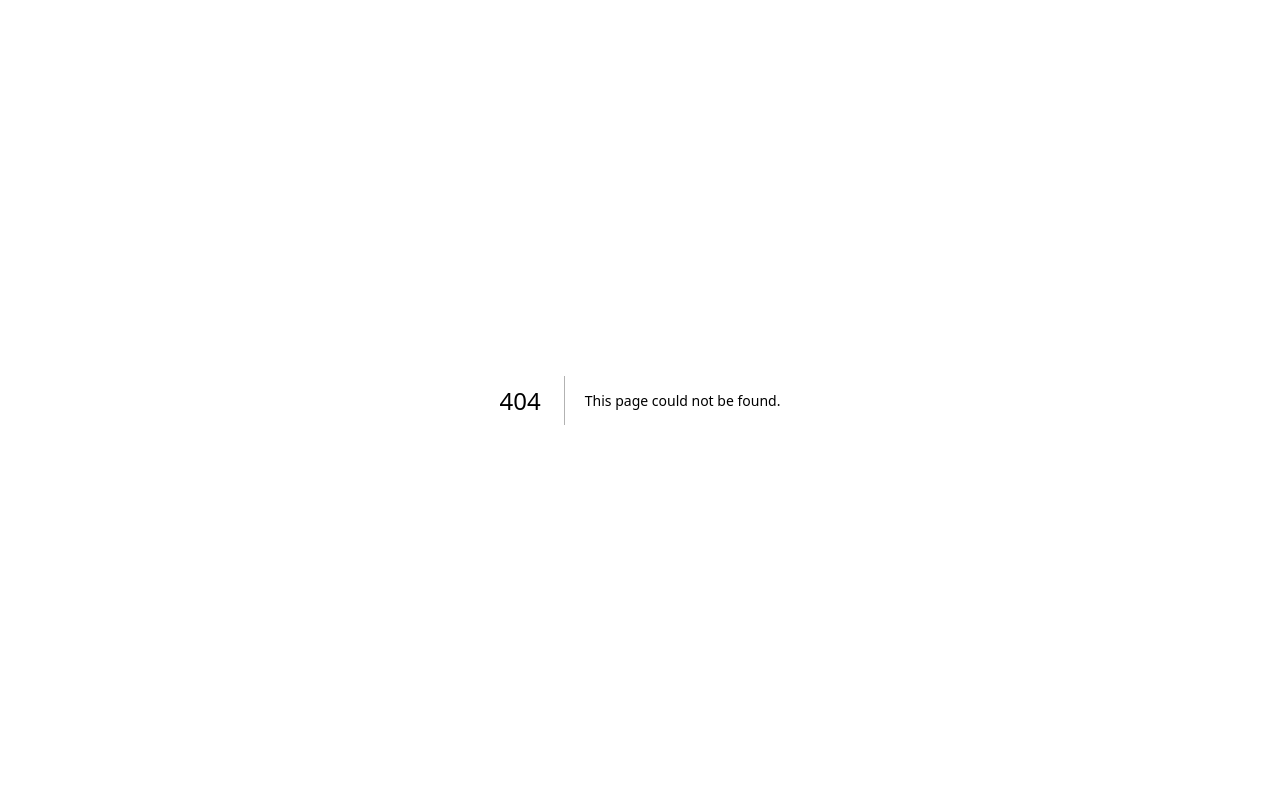
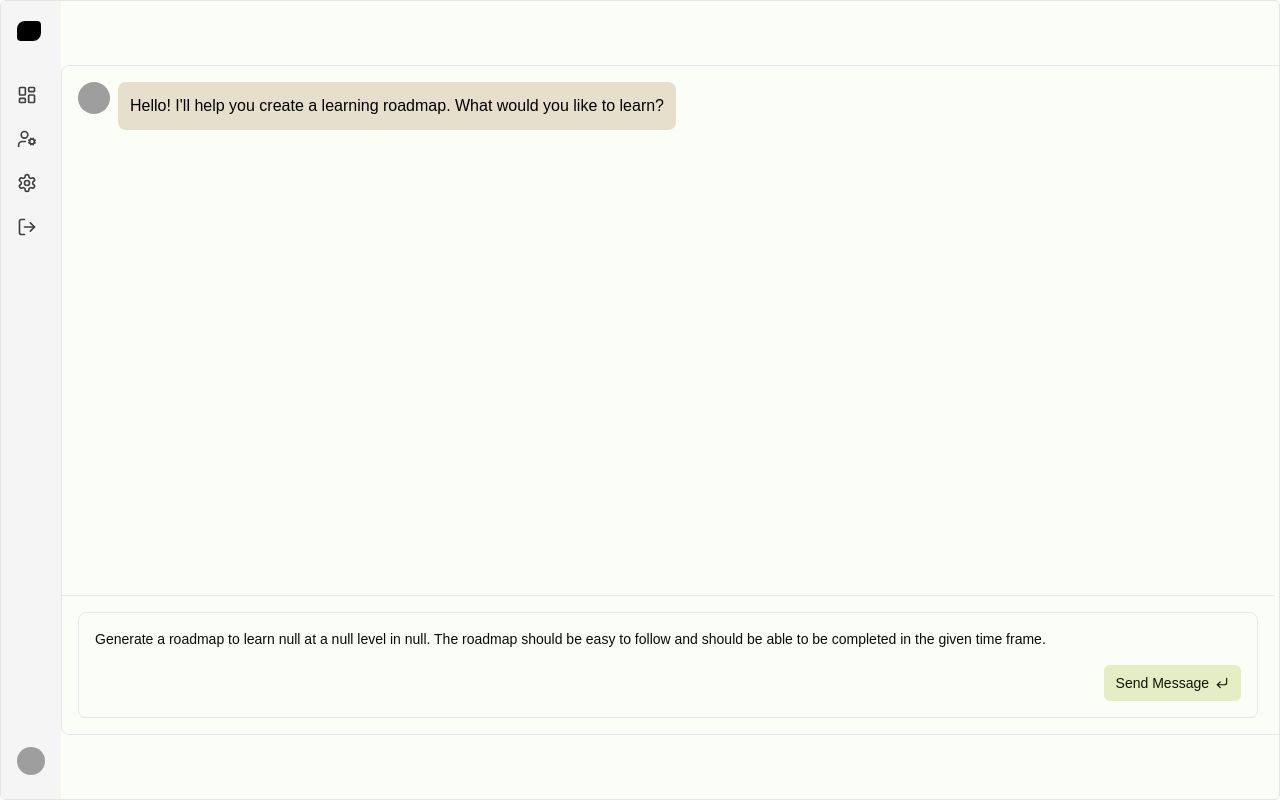
Before and after one commit to Syed-Ahmed02/roadmap-gpt, a Next.js app: page /chat in a window 1280 px wide. Before the commit this address had no page. Built offline with nearby package versions, Linux system fonts and the light colour scheme; grey boxes are pictures that could not be loaded.

Commit message:
added sidebar and refactored routes

```diff
--- a/next.config.ts
+++ b/next.config.ts
@@ -2,7 +2,7 @@
 
 const nextConfig: NextConfig = {
   images: {
-    domains: ['avatar.iran.liara.run'],
+    domains: ['avatar.iran.liara.run',"assets.aceternity.com"],
   },
   eslint:{
     ignoreDuringBuilds:true
--- a/package.json
+++ b/package.json
@@ -24,6 +24,7 @@
     "ai": "^4.1.20",
     "class-variance-authority": "^0.7.1",
     "clsx": "^2.1.1",
+    "framer-motion": "^12.4.3",
     "lucide-react": "^0.474.0",
     "next": "15.1.6",
     "react": "^19.0.0",
--- /dev/null
+++ b/src/app/chat/page.tsx
@@ -0,0 +1,121 @@
+"use client"
+import { Chat } from "@/components/Chat"
+import { useSearchParams } from "next/navigation"
+import React, { useState } from "react";
+import { Sidebar, SidebarBody, SidebarLink } from "@/components/ui/sidebar";
+import { LayoutDashboard, UserCog, Settings, LogOut } from "lucide-react";
+import Link from "next/link";
+import { motion } from "framer-motion";
+import Image from "next/image";
+import { cn } from "@/lib/utils";
+export default function ChatPage() {
+    const params = useSearchParams()
+    console.log(params)
+    const skill = params.get("skill")
+    const skillLevel = params.get("skillLevel")
+    const time = params.get("time")
+
+    const initialPrompt = `Generate a roadmap to learn ${skill} at a ${skillLevel} level in ${time}. The roadmap should be easy to follow and should be able to be completed in the given time frame.`
+
+    const links = [
+        {
+            label: "Dashboard",
+            href: "#",
+            icon: (
+                <LayoutDashboard className="text-neutral-700 dark:text-neutral-200 h-5 w-5 flex-shrink-0" />
+            ),
+        },
+        {
+            label: "Profile",
+            href: "#",
+            icon: (
+                <UserCog className="text-neutral-700 dark:text-neutral-200 h-5 w-5 flex-shrink-0" />
+            ),
+        },
+        {
+            label: "Settings",
+            href: "#",
+            icon: (
+                <Settings className="text-neutral-700 dark:text-neutral-200 h-5 w-5 flex-shrink-0" />
+            ),
+        },
+        {
+            label: "Logout",
+            href: "#",
+            icon: (
+                <LogOut className="text-neutral-700 dark:text-neutral-200 h-5 w-5 flex-shrink-0" />
+            ),
+        },
+    ];
+    const [open, setOpen] = useState(false);
+    return (
+        <div
+            className={cn(
+                "rounded-md flex flex-col md:flex-row  w-full flex-1 mx-auto border border-neutral-200 dark:border-neutral-700 overflow-hidden",
+                "h-screen"
+            )}
+        >
+            <Sidebar open={open} setOpen={setOpen}>
+                <SidebarBody className="justify-between gap-10">
+                    <div className="flex flex-col flex-1 overflow-y-auto overflow-x-hidden">
+                        {open ? <Logo /> : <LogoIcon />}
+                        <div className="mt-8 flex flex-col gap-2">
+                            {links.map((link, idx) => (
+                                <SidebarLink key={idx} link={link} />
+                            ))}
+                        </div>
+                    </div>
+                    <div>
+                        <SidebarLink
+                            link={{
+                                label: "Manu Arora",
+                                href: "#",
+                                icon: (
+                                    <Image
+                                        src="https://assets.aceternity.com/manu.png"
+                                        className="h-7 w-7 flex-shrink-0 rounded-full"
+                                        width={50}
+                                        height={50}
+                                        alt="Avatar"
+                                    />
+                                ),
+                            }}
+                        />
+                    </div>
+                </SidebarBody>
+            </Sidebar>
+            <Chat initialPrompt={initialPrompt} />
+        </div>
+    );
+}
+
+
+
+export const Logo = () => {
+    return (
+        <Link
+            href="#"
+            className="font-normal flex space-x-2 items-center text-sm text-black py-1 relative z-20"
+        >
+            <div className="h-5 w-6 bg-black dark:bg-white rounded-br-lg rounded-tr-sm rounded-tl-lg rounded-bl-sm flex-shrink-0" />
+            <motion.span
+                initial={{ opacity: 0 }}
+                animate={{ opacity: 1 }}
+                className="font-medium text-black dark:text-white whitespace-pre"
+            >
+                Acet Labs
+            </motion.span>
+        </Link>
+    );
+};
+
+export const LogoIcon = () => {
+    return (
+        <Link
+            href="#"
+            className="font-normal flex space-x-2 items-center text-sm text-black py-1 relative z-20"
+        >
+            <div className="h-5 w-6 bg-black dark:bg-white rounded-br-lg rounded-tr-sm rounded-tl-lg rounded-bl-sm flex-shrink-0" />
+        </Link>
+    );
+};
--- a/src/components/Chat.tsx
+++ b/src/components/Chat.tsx
@@ -10,10 +10,11 @@
 import ReactMarkdown from "react-markdown"
 import remarkGfm from 'remark-gfm'
 import StyledMarkdown from "./StyledMarkdown"
-
+type ChatProps = {
+  initialPrompt: string;
+}
 import { generatePromptEmbedding, getEmbeddingMetadata } from "@/utils/apiCalls"
-export function Chat({ formData }: { formData: z.infer<typeof FormSchema> }) {
-  const initialPrompt = `Generate a roadmap to learn ${formData.skill} at a ${formData.skillLevel} level in ${formData.time}. The roadmap should be easy to follow and should be able to be completed in the given time frame.`
+export function Chat({initialPrompt}: ChatProps) {
 
   const { messages, input, handleInputChange, handleSubmit: originalHandleSubmit, isLoading } = useChat({
     api: "/api/chat",
@@ -67,7 +68,7 @@
     }
   }
   return (
-    <div className="h-[600px] border bg-background rounded-lg flex flex-col w-full min-w-[320px] md:min-w-full max-w-4xl mx-auto my-16">
+    <div className=" border bg-background rounded-lg flex flex-col w-full min-w-[320px] md:min-w-full max-w-4xl mx-auto my-16 pr-16">
       <div className="flex-1 overflow-hidden ">
         <ChatMessageList>
           {messages.map((message) => (
--- a/src/components/RoadmapForm.tsx
+++ b/src/components/RoadmapForm.tsx
@@ -6,7 +6,9 @@
 import { generatePromptEmbedding, getEmbeddingMetadata } from "@/utils/apiCalls"
 import { useState } from "react"
 import { useToast } from "@/hooks/use-toast"
+import { useRouter } from 'next/navigation'
 import { Button } from "@/components/ui/button"
+import { useEffect } from "react"
 import Link from "next/link"
 import {
     Form,
@@ -26,7 +28,6 @@
 } from "@/components/ui/select"
 import { Input } from "@/components/ui/input"
 import { Chat } from "./Chat"
-import { useRouter } from "next/navigation"
 export const FormSchema = z.object({
     skill: z.string().min(2, {
         message: "Skill must be at least 2 characters.",
@@ -48,7 +49,11 @@
             time: "one month"
         },
     })
-
+    useEffect(() => {
+        if (!isLoading && data) {
+            router.push("/chat?skill=" + data.skill + "&skillLevel=" + data.skillLevel + "&time=" + data.time);
+        }
+    }, [isLoading, data])
     async function onSubmit(data: z.infer<typeof FormSchema>) {
         setIsLoading(true);
 
@@ -153,9 +158,7 @@
 
                 </div>
             )}
-            <div className="flex flex-col items-center justify-center">
-                {!isLoading && data && <Chat formData={data} />}
-            </div>
+
         </div>
     )
 }
--- /dev/null
+++ b/src/components/ui/sidebar.tsx
@@ -0,0 +1,188 @@
+"use client";
+
+import { cn } from "@/lib/utils";
+import Link, { LinkProps } from "next/link";
+import React, { useState, createContext, useContext } from "react";
+import { AnimatePresence, motion } from "framer-motion";
+import { Menu, X } from "lucide-react";
+
+interface Links {
+  label: string;
+  href: string;
+  icon: React.JSX.Element | React.ReactNode;
+}
+
+interface SidebarContextProps {
+  open: boolean;
+  setOpen: React.Dispatch<React.SetStateAction<boolean>>;
+  animate: boolean;
+}
+
+const SidebarContext = createContext<SidebarContextProps | undefined>(
+  undefined
+);
+
+export const useSidebar = () => {
+  const context = useContext(SidebarContext);
+  if (!context) {
+    throw new Error("useSidebar must be used within a SidebarProvider");
+  }
+  return context;
+};
+
+export const SidebarProvider = ({
+  children,
+  open: openProp,
+  setOpen: setOpenProp,
+  animate = true,
+}: {
+  children: React.ReactNode;
+  open?: boolean;
+  setOpen?: React.Dispatch<React.SetStateAction<boolean>>;
+  animate?: boolean;
+}) => {
+  const [openState, setOpenState] = useState(false);
+
+  const open = openProp !== undefined ? openProp : openState;
+  const setOpen = setOpenProp !== undefined ? setOpenProp : setOpenState;
+
+  return (
+    <SidebarContext.Provider value={{ open, setOpen, animate }}>
+      {children}
+    </SidebarContext.Provider>
+  );
+};
+
+export const Sidebar = ({
+  children,
+  open,
+  setOpen,
+  animate,
+}: {
+  children: React.ReactNode;
+  open?: boolean;
+  setOpen?: React.Dispatch<React.SetStateAction<boolean>>;
+  animate?: boolean;
+}) => {
+  return (
+    <SidebarProvider open={open} setOpen={setOpen} animate={animate}>
+      {children}
+    </SidebarProvider>
+  );
+};
+
+export const SidebarBody = (props: React.ComponentProps<typeof motion.div>) => {
+  return (
+    <>
+      <DesktopSidebar {...props} />
+      <MobileSidebar {...(props as React.ComponentProps<"div">)} />
+    </>
+  );
+};
+
+export const DesktopSidebar = ({
+  className,
+  children,
+  ...props
+}: React.ComponentProps<typeof motion.div>) => {
+  const { open, setOpen, animate } = useSidebar();
+  return (
+    <motion.div
+      className={cn(
+        "h-full px-4 py-4 hidden md:flex md:flex-col bg-neutral-100 dark:bg-neutral-800 w-[300px] flex-shrink-0",
+        className
+      )}
+      animate={{
+        width: animate ? (open ? "300px" : "60px") : "300px",
+      }}
+      onMouseEnter={() => setOpen(true)}
+      onMouseLeave={() => setOpen(false)}
+      {...props}
+    >
+      {children}
+    </motion.div>
+  );
+};
+
+export const MobileSidebar = ({
+  className,
+  children,
+  ...props
+}: React.ComponentProps<"div">) => {
+  const { open, setOpen } = useSidebar();
+  return (
+    <>
+      <div
+        className={cn(
+          "h-10 px-4 py-4 flex flex-row md:hidden items-center justify-between bg-neutral-100 dark:bg-neutral-800 w-full"
+        )}
+        {...props}
+      >
+        <div className="flex justify-end z-20 w-full">
+          <Menu
+            className="text-neutral-800 dark:text-neutral-200 cursor-pointer"
+            onClick={() => setOpen(!open)}
+          />
+        </div>
+        <AnimatePresence>
+          {open && (
+            <motion.div
+              initial={{ x: "-100%", opacity: 0 }}
+              animate={{ x: 0, opacity: 1 }}
+              exit={{ x: "-100%", opacity: 0 }}
+              transition={{
+                duration: 0.3,
+                ease: "easeInOut",
+              }}
+              className={cn(
+                "fixed h-full w-full inset-0 bg-white dark:bg-neutral-900 p-10 z-[100] flex flex-col justify-between",
+                className
+              )}
+            >
+              <div
+                className="absolute right-10 top-10 z-50 text-neutral-800 dark:text-neutral-200 cursor-pointer"
+                onClick={() => setOpen(!open)}
+              >
+                <X />
+              </div>
+              {children}
+            </motion.div>
+          )}
+        </AnimatePresence>
+      </div>
+    </>
+  );
+};
+
+export const SidebarLink = ({
+  link,
+  className,
+  ...props
+}: {
+  link: Links;
+  className?: string;
+  props?: LinkProps;
+}) => {
+  const { open, animate } = useSidebar();
+  return (
+    <Link
+      href={link.href}
+      className={cn(
+        "flex items-center justify-start gap-2 group/sidebar py-2",
+        className
+      )}
+      {...props}
+    >
+      {link.icon}
+      <motion.span
+        animate={{
+          display: animate ? (open ? "inline-block" : "none") : "inline-block",
+          opacity: animate ? (open ? 1 : 0) : 1,
+        }}
+        className="text-neutral-700 dark:text-neutral-200 text-sm group-hover/sidebar:translate-x-1 transition duration-150 whitespace-pre inline-block !p-0 !m-0"
+      >
+        {link.label}
+      </motion.span>
+    </Link>
+  );
+};
```
Also changed, not shown: 1 other file (tests, documents, lock files or other folders).
